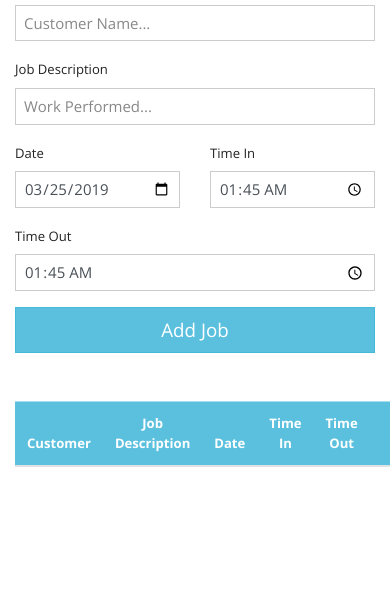
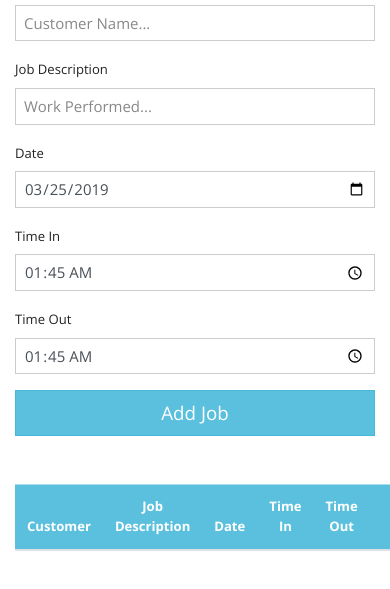
Before and after one commit to aaronshivers/timesheet-old, a website: page public/index.html in a window 390 px wide. Shown: the part 125-714 px from the top of the page. Drawn offline with nearby package versions, Linux system fonts and the light colour scheme.

Commit message:
updated date and time layout

```diff
--- a/public/index.html
+++ b/public/index.html
@@ -34,17 +34,17 @@
 
         <div class="row">
 
-          <div class="form-group col">
+          <div class="form-group col-lg-4 col-sm-12 col-xs-12">
             <label for="date">Date</label>
             <input type="date" id="date" class="form-control">
           </div>
 
-          <div class="form-group col">
+          <div class="form-group col-lg-4 col-sm-6 col-xs-12">
             <label for="timeIn">Time In</label>
             <input type="time" id="timeIn" class="form-control">
           </div>
 
-          <div class="form-group col">
+          <div class="form-group col-lg-4 col-sm-6 col-xs-12">
             <label for="timeOut">Time Out</label>
             <input type="time" id="timeOut" class="form-control">
           </div>
```
